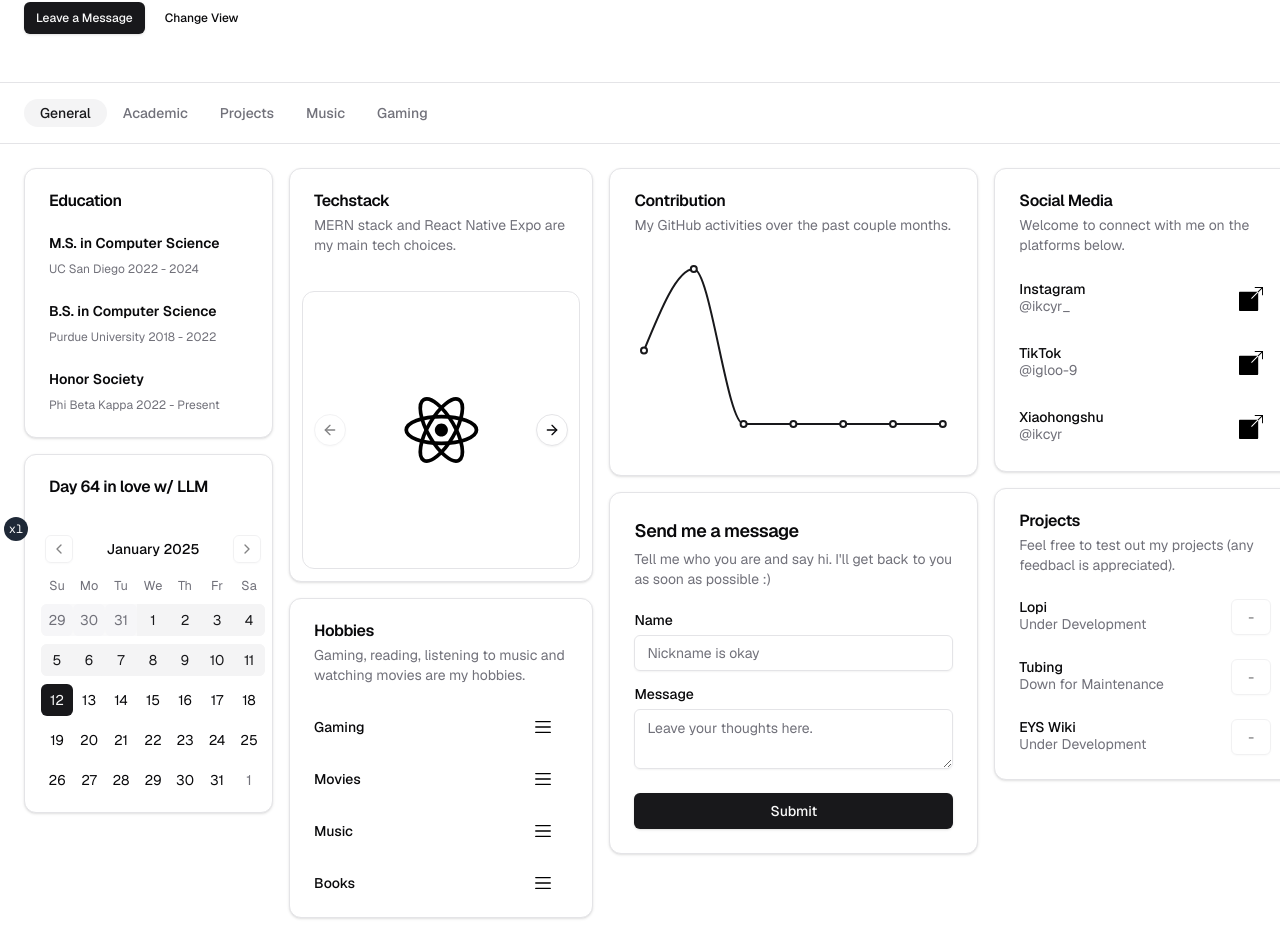
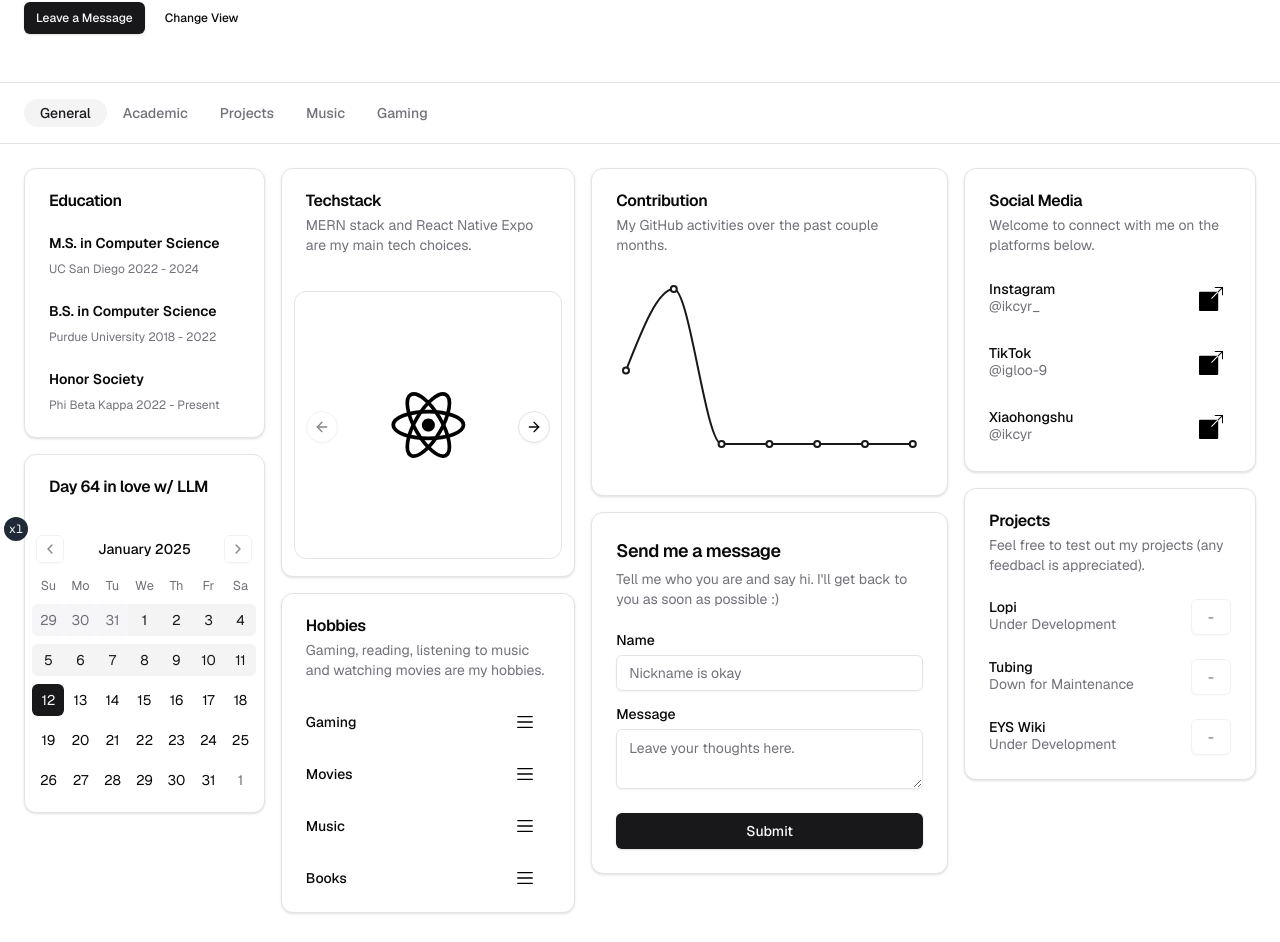
Before and after one commit to igloo-9/nihao-woshiricky, a Next.js app: page / in a window 1280 px wide. Shown: the part 255-1197 px from the top of the page. Built offline with nearby package versions, Linux system fonts and the light colour scheme.

Commit message:
refactor: remove container of the cards section to better fit the page and also center the calendar content in its card

```diff
--- a/app/page.js
+++ b/app/page.js
@@ -42,7 +42,7 @@ export default function IndexPage() {
         </div>
       </div>
       <div className="container-wrapper pl-6">
-        <div className="container py-6">
+        <div className="mr-10 py-6">
           <section className="hidden md:block [&>div]:p-0">
             <CardsDemo />
           </section>
--- a/components/cards/calendar.jsx
+++ b/components/cards/calendar.jsx
@@ -11,11 +11,11 @@ const daysDifference = differenceInDays(today, start)
 
 export function CardsCalendar() {
   return (
-    <Card className="max-w-[260px]">
+    <Card className="">
       <CardHeader>
         <CardTitle>Day {daysDifference} in love w/ LLM</CardTitle>
       </CardHeader>
-      <CardContent className="p-1">
+      <CardContent className="p-1 flex items-center justify-center">
         <Calendar
           numberOfMonths={1}
           mode="range"
```
